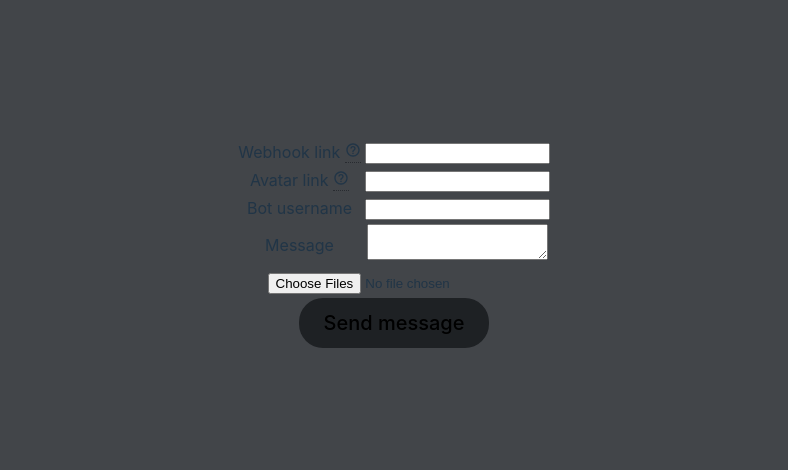
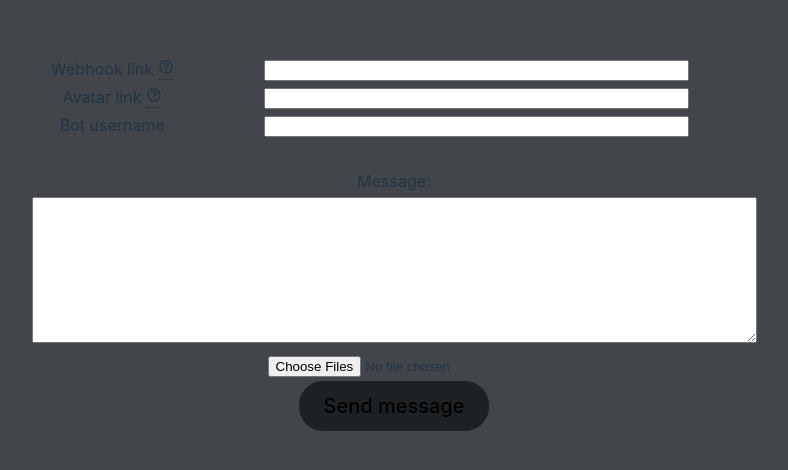
Before and after one commit to Tiago-Carlos/Manual_Discord_bot, a React (Vite) app: page / in a window 1280 px wide. Shown: the part 156-626 px from the top of the page, without its empty margins (246-1034 px from the left). Built offline with nearby package versions, Linux system fonts and the light colour scheme.

Commit message:
ajustes de layout adicionais

```diff
--- a/src/App.css
+++ b/src/App.css
@@ -56,3 +56,5 @@ table {
   opacity: 1;
   visibility: visible;
 }
+
+textarea { font-size: 18px; }
--- a/src/App.tsx
+++ b/src/App.tsx
@@ -44,7 +44,7 @@ function App() {
             </label>
           </td>
           <td>
-            <input type="text"
+            <input type="text" size={50}
                 onChange= {e => setLink_webhook(e.target.value)}
                 className="form-control"
                 id="webhook-link" />
@@ -57,7 +57,7 @@ function App() {
             </label>
           </td>
           <td>
-            <input type="text"
+            <input type="text" size={50}
                 onChange= {e => setLink_avatar(e.target.value)}
                 className="form-control"
                 id="avatar_url" />
@@ -69,19 +69,30 @@ function App() {
             <label>{'Bot username'}</label>
           </td>
           <td>
-            <input type="text"
+            <input type="text" size={50}
                 onChange= {e => setUsername(e.target.value)}
                 className="form-control"
                 id="username" />
           </td>
         </tr>
+        <tr>
+          <td>
+            <br/>
+          </td>
+        </tr>
 
         <tr>
-          <td>
+          <td colSpan={2}>
+            Message:
+          </td>
+        </tr>
+
+        <tr>
+          {/* <td>
             <label>{'Message'}</label>
-          </td>
-          <td>
-            <textarea
+          </td> */}
+          <td colSpan={2}>
+            <textarea cols={64} rows={7} maxLength={2000}
                 onChange= {e => setMsg(e.target.value)}
                 className="form-control"
                 id="Mensagem" />
```
